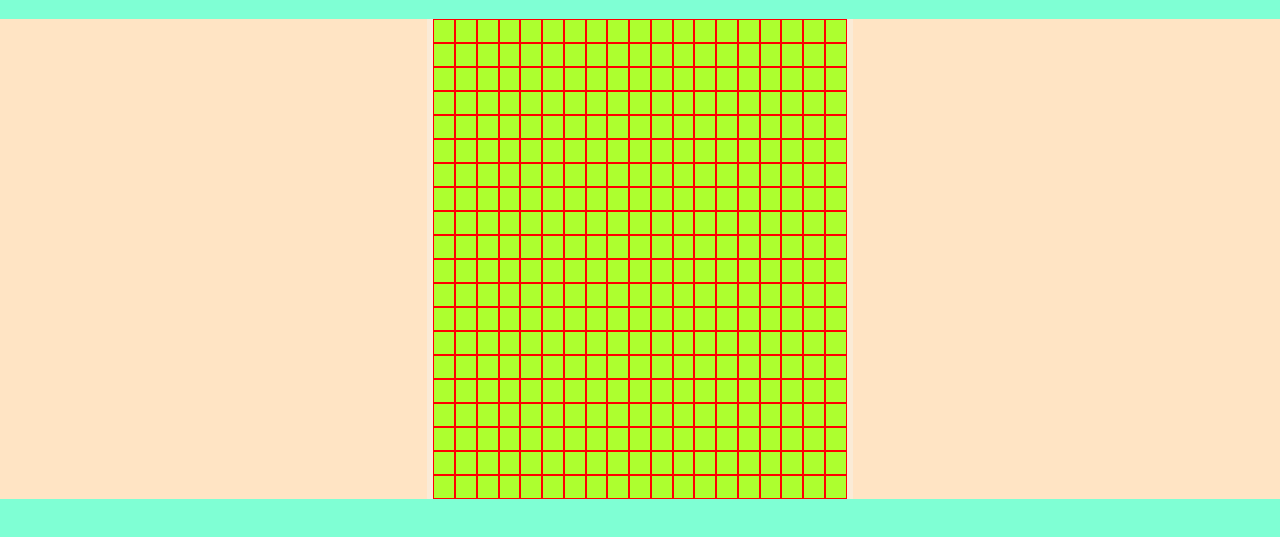
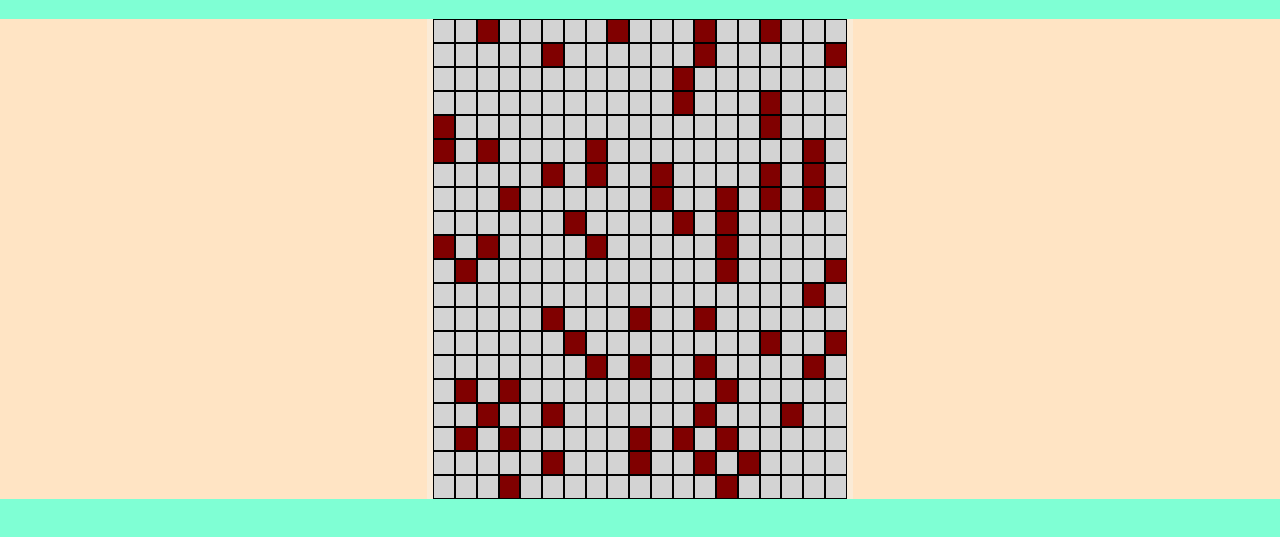
Before and after one commit to Eric-Pessoa/Campo-Minado-Jogo, a plain HTML site: page index.html in a window 1280 px wide. Shown: the part 61-598 px from the top of the page. Drawn offline with Linux system fonts and the light colour scheme.

Commit message:
chore: rough idea of bomb placement

```diff
--- a/app.js
+++ b/app.js
@@ -1,6 +1,7 @@
 window.onload = () => {
   appendChilds(380)
   calculateIndividualTile()
+  placeBombs()
 };
 
 convertPixelToVw = (pixelWidth) => {
@@ -37,3 +38,13 @@ appendChilds = (numberOfIndividualTiles) => {
   document.getElementsByClassName("container_3")[0].appendChild(newDiv);
  }
 }
+
+placeBombs = () => {
+  for (let i = 0; i < document.getElementsByClassName("single_cell").length; i++) {
+    const randomNumber = Math.floor(Math.random() * 101);
+    if(randomNumber > 50 && randomNumber % 2 === 0) {
+      const selectedDiv = document.getElementsByClassName("single_cell")[i];
+      selectedDiv.setAttribute('class', 'bomb');
+    }
+  }
+}
--- a/style.css
+++ b/style.css
@@ -1,6 +1,13 @@
 html, body {
   margin: 0px;
 }
+
+.bomb {
+    background-color: maroon;
+    box-shadow:0px 0px 0px 1px black inset;
+
+}
+
 
 .container_1 {
     background-color: aquamarine;
@@ -34,6 +41,6 @@ html, body {
         }
 
             .single_cell {
-                box-shadow:0px 0px 0px 1px red inset;
-                background-color: greenyellow;
+                box-shadow:0px 0px 0px 1px black inset;
+                background-color: lightgray;
             }
```
